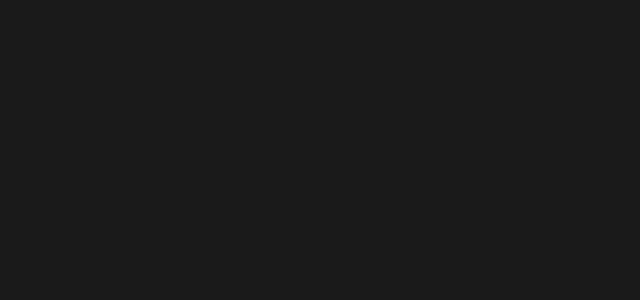
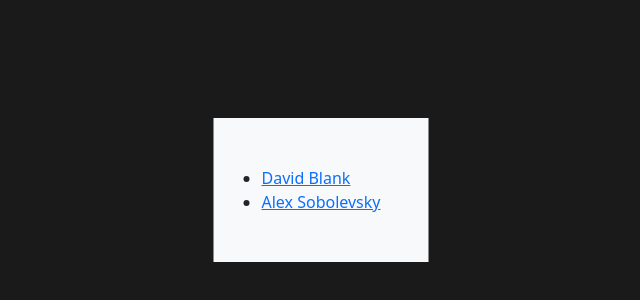
Before and after one commit to zeffgo/memb00k, an Angular app: page / in a window 1280 px wide. Shown: the part 210-510 px from the top of the page, without its empty margins (319-959 px from the left). Built offline with nearby package versions, Linux system fonts and the light colour scheme.

Commit message:
add home tmp

```diff
--- a/src/app/cards/cards-routing.module.ts
+++ b/src/app/cards/cards-routing.module.ts
@@ -1,7 +1,12 @@
 import { Routes } from "@angular/router";
 import { CardDeckComponent } from "./card-deck/card-deck.component";
+import { HomeComponent } from "./home/home.component";
 
 export const cardDeckRoutes: Routes = [
+  {
+    path: '',
+    component: HomeComponent
+  },
   {
     path: 'people/:id',
     component: CardDeckComponent
--- a/src/app/cards/cards.module.ts
+++ b/src/app/cards/cards.module.ts
@@ -4,11 +4,12 @@
 import { CardComponent } from './card/card.component';
 import { cardDeckRoutes } from './cards-routing.module';
 import { RouterModule } from '@angular/router';
+import { HomeComponent } from './home/home.component';
 
 
 
 @NgModule({
-  declarations: [CardDeckComponent, CardComponent],
+  declarations: [CardDeckComponent, CardComponent, HomeComponent],
   imports: [
     CommonModule,
     RouterModule.forChild(cardDeckRoutes)
--- /dev/null
+++ b/src/app/cards/home/home.component.html
@@ -0,0 +1,5 @@
+
+<ul class="p-5 bg-light position-absolute" style="top: 50%; left: 50%; transform: translate(-50%, -50%);">
+  <li><a routerLink="people/1">David Blank</a></li>
+  <li><a routerLink="people/2">Alex Sobolevsky</a></li>
+</ul>
--- /dev/null
+++ b/src/app/cards/home/home.component.ts
@@ -0,0 +1,15 @@
+import { Component, OnInit } from '@angular/core';
+
+@Component({
+  selector: 'app-home',
+  templateUrl: './home.component.html',
+  styleUrls: ['./home.component.scss']
+})
+export class HomeComponent implements OnInit {
+
+  constructor() { }
+
+  ngOnInit() {
+  }
+
+}
```
Also changed, not shown: src/app/cards/home/home.component.scss (added), 1 other file (tests, documents, lock files or other folders).
